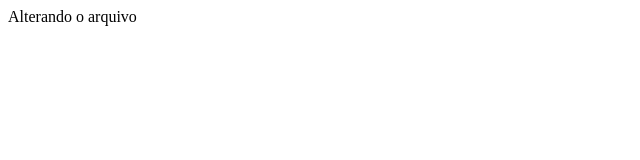
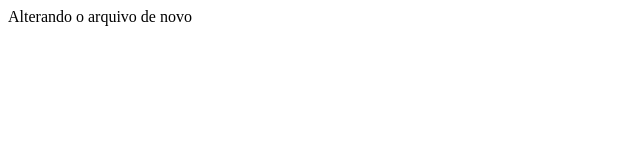
Before and after one commit to jose-fmeyer/curso-git, a plain HTML site: page index.html in a window 1280 px wide. Shown: the full height of the page, 0-640 px from the left. Drawn offline with Linux system fonts and the light colour scheme.

Commit message:
Terceiro commit

```diff
--- a/index.html
+++ b/index.html
@@ -2,6 +2,6 @@
 	<head>
 	</head>
 	<body>
-		<p>Alterando o arquivo</p>
+		<p>Alterando o arquivo de novo</p>
 	</body>
 </html>
```
